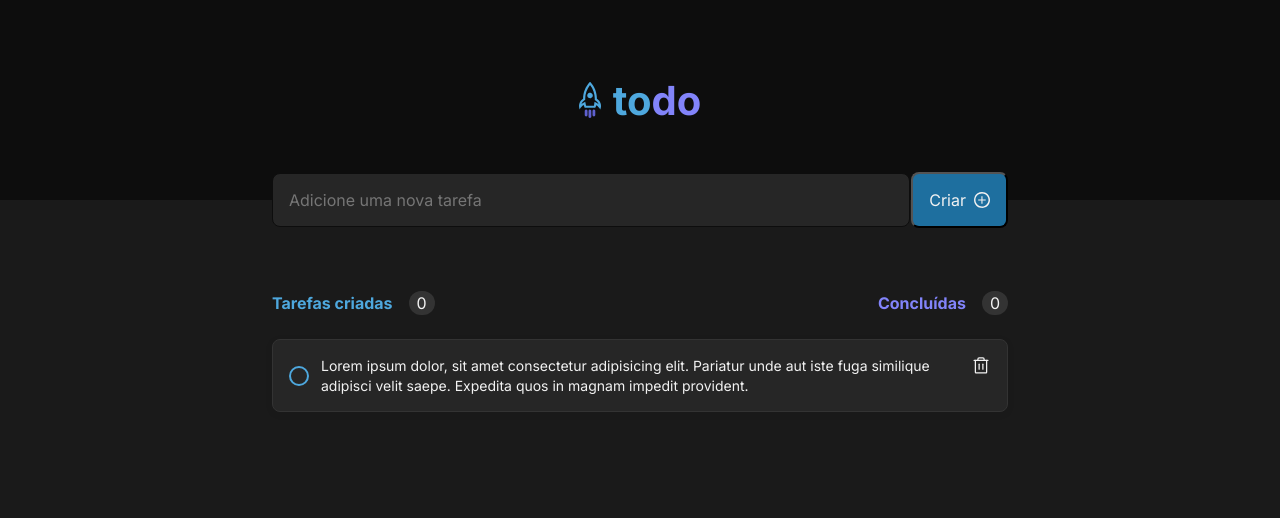
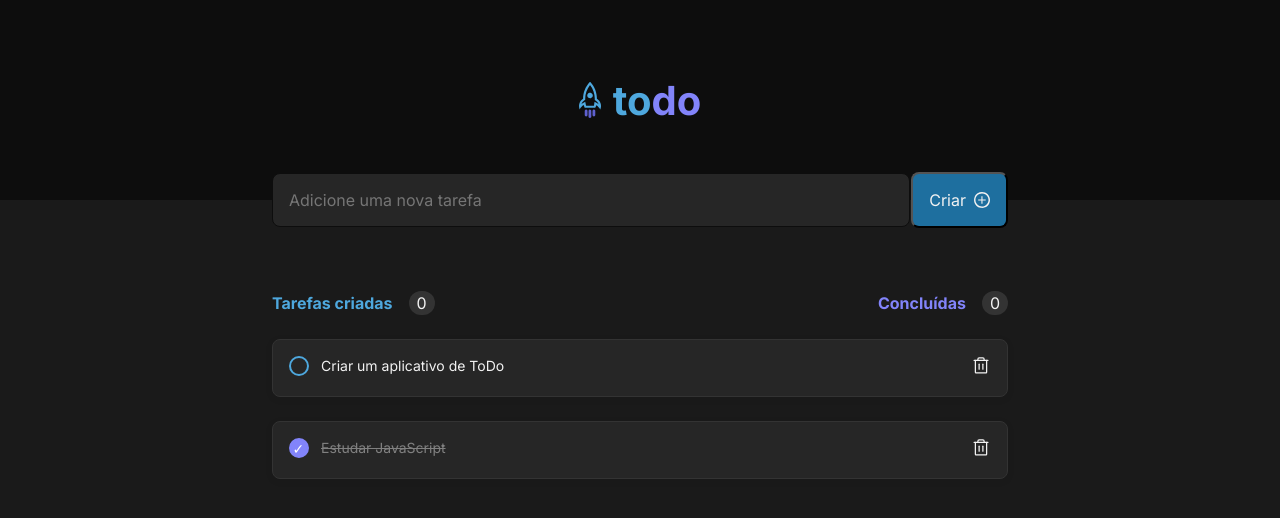
Before and after one commit to lucas-Jose-Garcia/todo-ts, a React (Vite) app: page / in a window 1280 px wide. Shown: the top 518 px of the page. Built offline with nearby package versions, Linux system fonts and the light colour scheme.

Commit message:
Ajustes na exebição das tasks

```diff
--- a/src/App.tsx
+++ b/src/App.tsx
@@ -2,26 +2,51 @@ import styles from './App.module.css'
 import './global.css'
 import logoSvg from './assets/logo.svg'
 import plus from './assets/plus.svg'
-import {Trash} from '@phosphor-icons/react'
 import { EmptyTasks } from './components/EmptyTasks'
 import { InfoTasks } from './components/InfoTasks'
 import { Task } from './components/Task'
+import { useState } from 'react'
 
-interface Tasks {
+export interface Tasks {
   id: string;
   content: string;
   completed: boolean;
 }
 
-const tasks: Tasks[] = [
-  {
-    id: "AB560594",
-    content: "Estudar JavaScript",
-    completed: false
+export function App() {
+  const [tasks, setTasks] = useState([
+    {
+      id: "AB560594",
+      content: "Criar um aplicativo de ToDo",
+      completed: false
+    },
+    {
+      id: "AB560556948i5484",
+      content: "Estudar JavaScript",
+      completed: true
+    }
+  ])
+
+  function handleCheckboxChange(id: string) {
+
+    const newTasks = tasks.map(task => {
+      return task.id !== id ? task : {id: task.id, content: task.content, completed: !task.completed}
+    })
+
+    setTasks(organizeTasks(newTasks))
   }
-]
 
-export function App() {
+  function organizeTasks(tasks: Tasks[]) {
+    const newTasks: Tasks[] = []
+    tasks.forEach(task => {
+      if(!task.completed) newTasks.push(task)
+    })
+    tasks.forEach(task => {
+        if(task.completed) newTasks.push(task)
+    })
+    return newTasks
+  }
+
   return (
     <div>
       <header className={styles.header}>
@@ -46,10 +71,13 @@ export function App() {
             tasksCreated={0}
             completedTasks={0}
           />
-
-          {/* <EmptyTasks /> */}
-
-          <Task />
+          {tasks.length === 0 ? <EmptyTasks /> : (
+            tasks.map(task => {
+              return (
+                <Task key={task.id} task={task} onCheckboxChange={handleCheckboxChange} />
+              )
+            })
+          )}
         </section>
       </main>
 
--- a/src/components/Task.module.css
+++ b/src/components/Task.module.css
@@ -1,6 +1,7 @@
 .task {
     display: flex;
     align-items: flex-start;
+    justify-content: space-between;
     padding: 1rem;
     gap: 0.75rem;
     margin-top: 1.5rem;
@@ -14,6 +15,14 @@
 
     font-size: 0.875rem;
     line-height: 1.4;
+    width: 46rem;
+
+}
+
+.task div {
+    display: flex;
+    align-items: center;
+    gap: 0.75rem;
 }
 
 .task button {
@@ -45,6 +54,11 @@
     background-color: var(--product-dark-800);
 }
 
+.task input:checked ~ p {
+    color: var(--base-300);
+    text-decoration: line-through;
+}
+
 .task input:before {
     content: '\2713';
     margin-inline: auto;
--- a/src/components/Task.tsx
+++ b/src/components/Task.tsx
@@ -1,11 +1,19 @@
+import type { Tasks } from '../App';
 import styles from './Task.module.css'
 import { Trash } from "phosphor-react";
 
-export function Task() {
+interface TasksProps {
+    task: Tasks;
+    onCheckboxChange: (id: string) => void;
+  }
+
+export function Task({task, onCheckboxChange}: TasksProps) {
     return (
-        <div className={styles.task}>
-            <input type="checkbox" />
-            <p>Lorem ipsum dolor, sit amet consectetur adipisicing elit. Pariatur unde aut iste fuga similique adipisci velit saepe. Expedita quos in magnam impedit provident.</p>
+        <div key={task.id} className={task.completed ? `${styles.task} ${styles.completed}` : styles.task}>
+            <div>
+                <input type="checkbox" checked={task.completed} onClick={() => onCheckboxChange(task.id)}/>
+                <p>{task.content}</p>
+            </div>
             <button>
               <Trash size={20} />
             </button>
```
Lines whose indentation alone changed are shown as unchanged.
